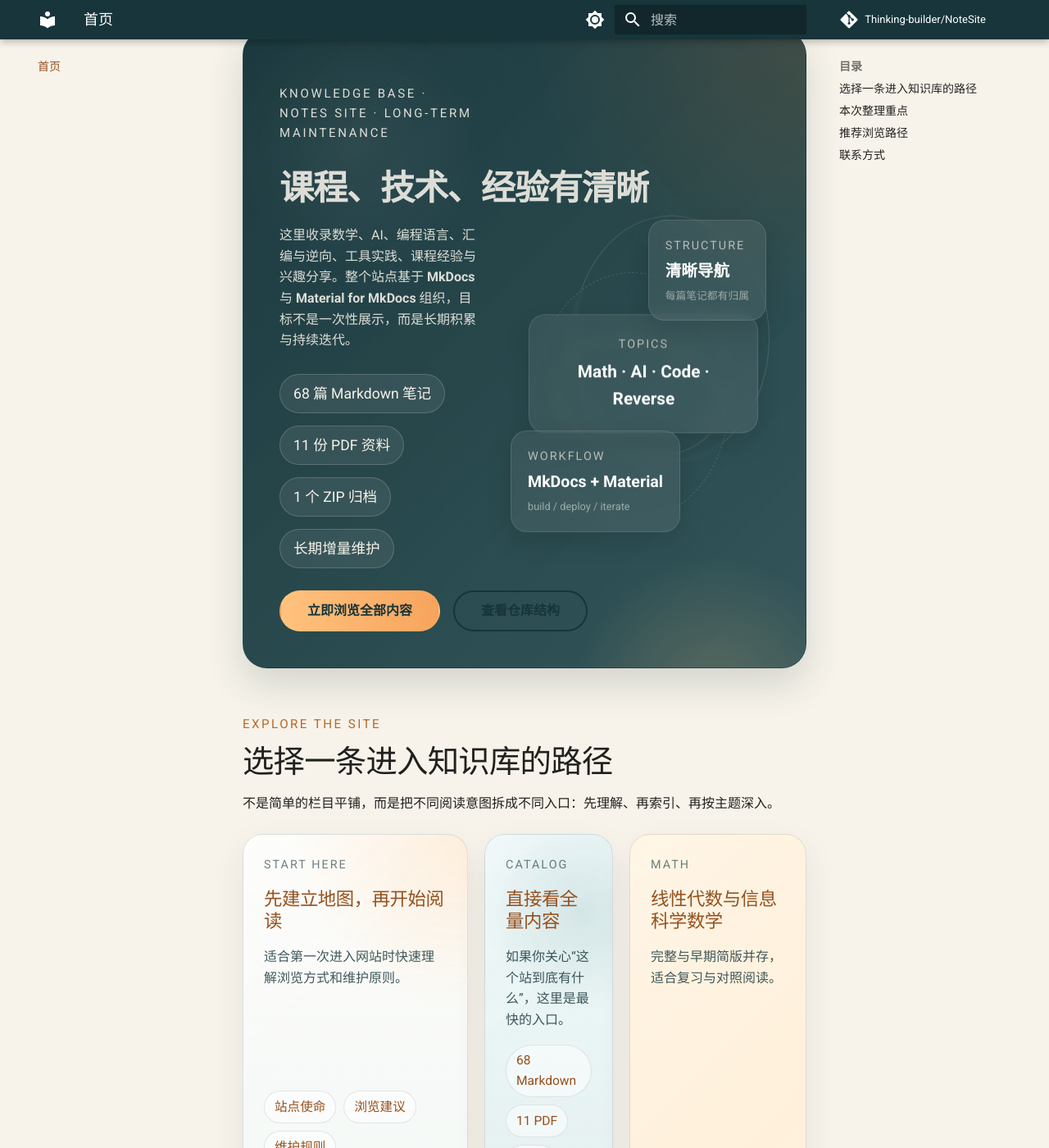
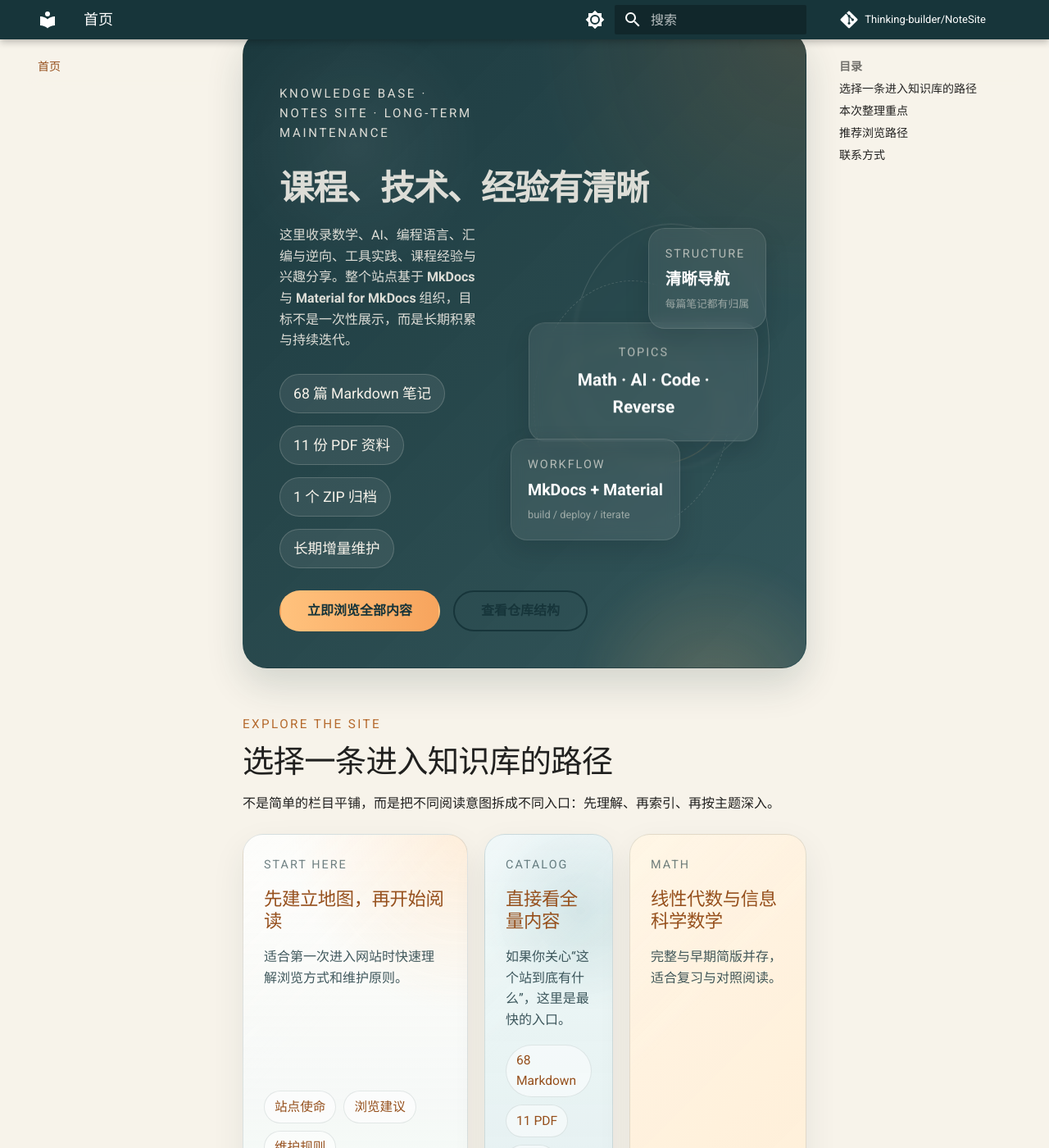
Before and after one commit to Thinking-builder/NoteSite, an MkDocs documentation site: the page built from docs/index.md, in a window 1280 px wide and 1400 px high, scrolled down 191 px. Shown: the whole window at 82% size. Built offline with MkDocs 1.6.1 and Material for MkDocs 9.7.7, drawn with Linux system fonts in a browser that asks for light colours; comment, search, counter and statistics services are not loaded.

Commit message:
微调间距

```diff
--- a/docs/stylesheets/extra.css
+++ b/docs/stylesheets/extra.css
@@ -146,7 +146,7 @@
   position: relative;
   min-height: 21rem;
   z-index: 1;
-  margin-top: 3rem;
+  margin-top: 4rem;
 }
 
 .tb-orbit {
```
